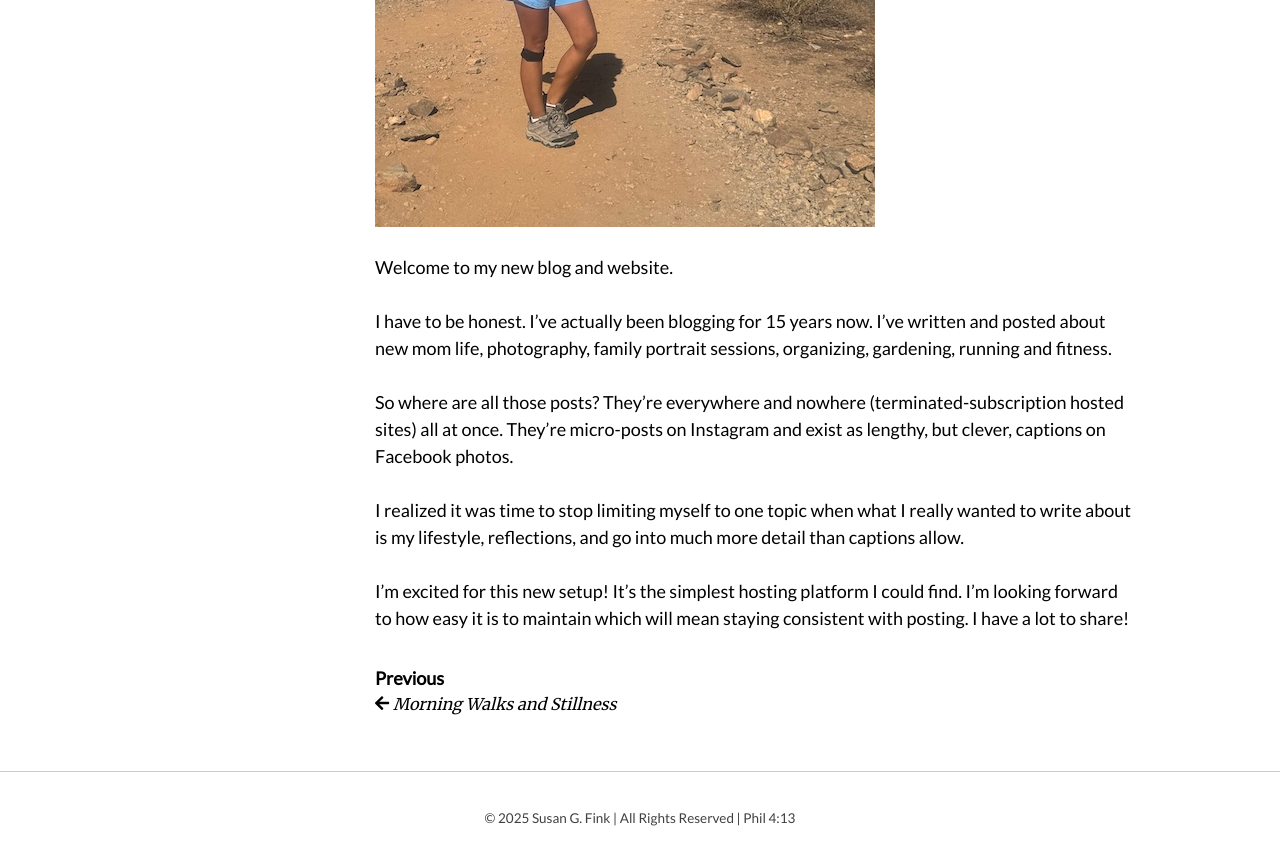
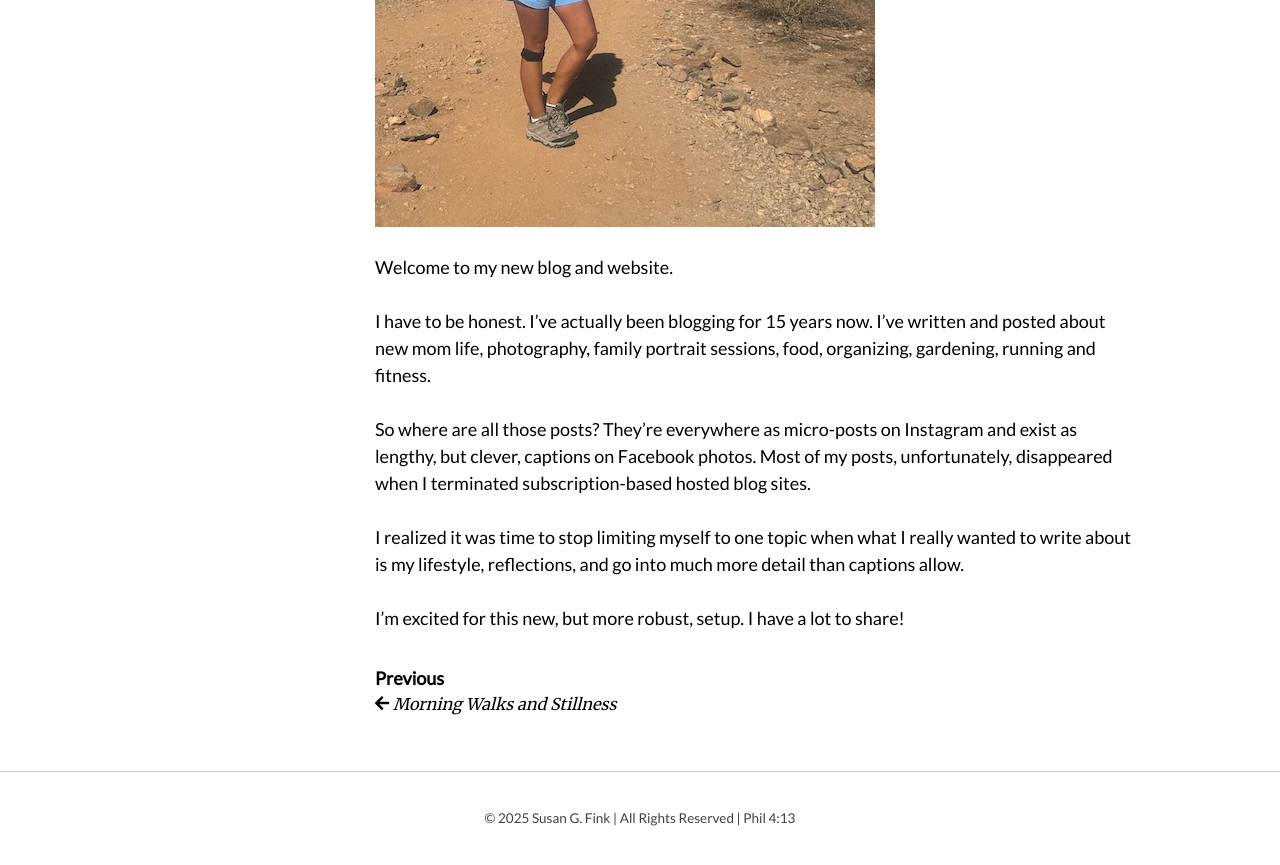
Before and after one commit to susangfink/site, a Jekyll site: the page built from _posts/2025-12-26-welcome.md, in a window 1280 px wide and 900 px high, scrolled down 890 px. Shown: the top 865 px of the window. Built offline with Jekyll 4.4.1, drawn with Linux system fonts in a browser that asks for light colours; nearby versions of some CDN libraries.

Commit message:
Update 2025-12-26-welcome.md

```diff
--- a/_posts/2025-12-26-welcome.md
+++ b/_posts/2025-12-26-welcome.md
@@ -9,10 +9,10 @@ categories:
 
 Welcome to my new blog and website.
 
-I have to be honest. I've actually been blogging for 15 years now. I've written and posted about new mom life, photography, family portrait sessions, organizing, gardening, running and fitness.
+I have to be honest. I've actually been blogging for 15 years now. I've written and posted about new mom life, photography, family portrait sessions, food, organizing, gardening, running and fitness.
 
-So where are all those posts? They're everywhere and nowhere (terminated-subscription hosted sites) all at once. They're micro-posts on Instagram and exist as lengthy, but clever, captions on Facebook photos.
+So where are all those posts? They're everywhere as micro-posts on Instagram and exist as lengthy, but clever, captions on Facebook photos. Most of my posts, unfortunately, disappeared when I terminated subscription-based hosted blog sites.
 
 I realized it was time to stop limiting myself to one topic when what I really wanted to write about is my lifestyle, reflections, and go into much more detail than captions allow.
 
-I'm excited for this new setup! It's the simplest hosting platform I could find. I'm looking forward to how easy it is to maintain which will mean staying consistent with posting. I have a lot to share!
+I'm excited for this new, but more robust, setup. I have a lot to share!
```
